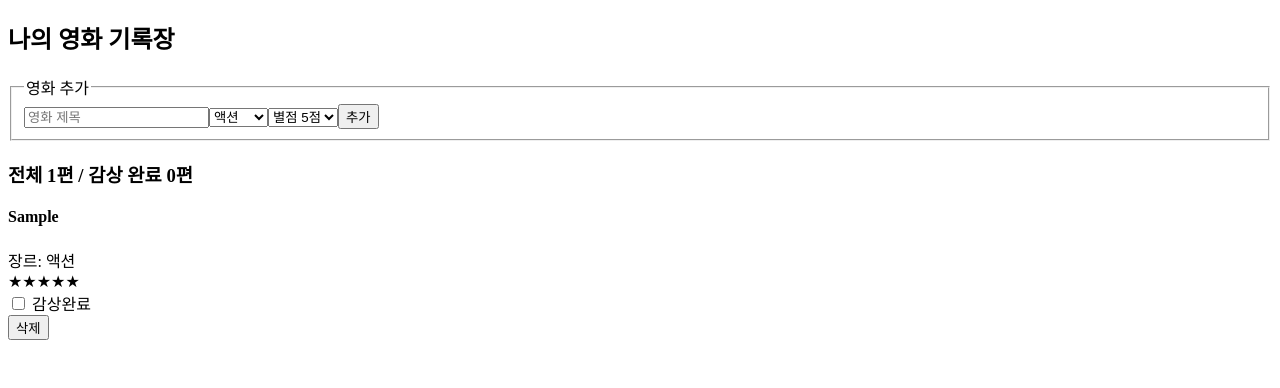
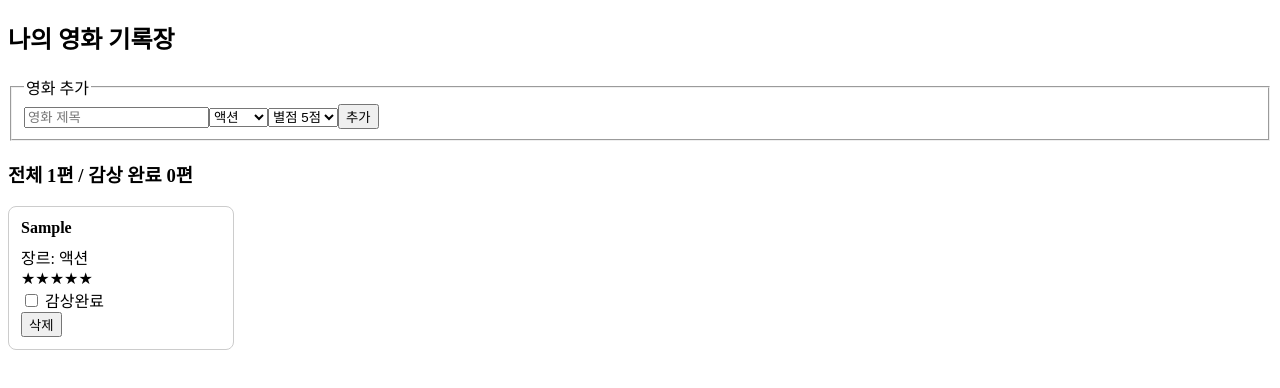
Before and after one commit to beruse2005-cloud/practice-01-movie, a React (Vite) app: page / in a window 1280 px wide. Both pictures are taken after typing "Sample" into the empty fields and a click on the button "추가". Shown: the top 388 px of the page. Built offline with nearby package versions, Linux system fonts and the light colour scheme.

Commit message:
스타일 적용 완성

```diff
--- a/src/App.jsx
+++ b/src/App.jsx
@@ -89,7 +89,7 @@ function App() {
             </form>
         </fieldset>
         <h3>전체 {movies.length}편 / 감상 완료 {totalWatched}편</h3>
-        <div>
+        <div style={{display: "flex", flexWrap: "wrap", gap: "12px"}}>
             {movies.map((item, index) => {
                 // let stars = "";
                 // if (item.rating === "5") {
@@ -107,8 +107,14 @@ function App() {
                 // repeat(숫자) 메서드 : 제공된 string을 숫자만큼 반복
 
                 return (
-                    <div>
-                        <h4>{item.title}</h4>
+                    <div style={{
+                        width: "200px",
+                        padding: "12px",
+                        border: "1px solid #ccc",
+                        borderRadius: "8px",
+                        opacity: item.watched ? 0.5 : 1,
+                    }}>
+                        <h4 style={{ margin: "0 0 8px"}}>{item.title}</h4>
                         <div>장르: {item.genre}</div>
                         <div>{"★".repeat(Number(item.rating)) + "☆".repeat(5 - Number(item.rating))}</div>
                         <label>
```
